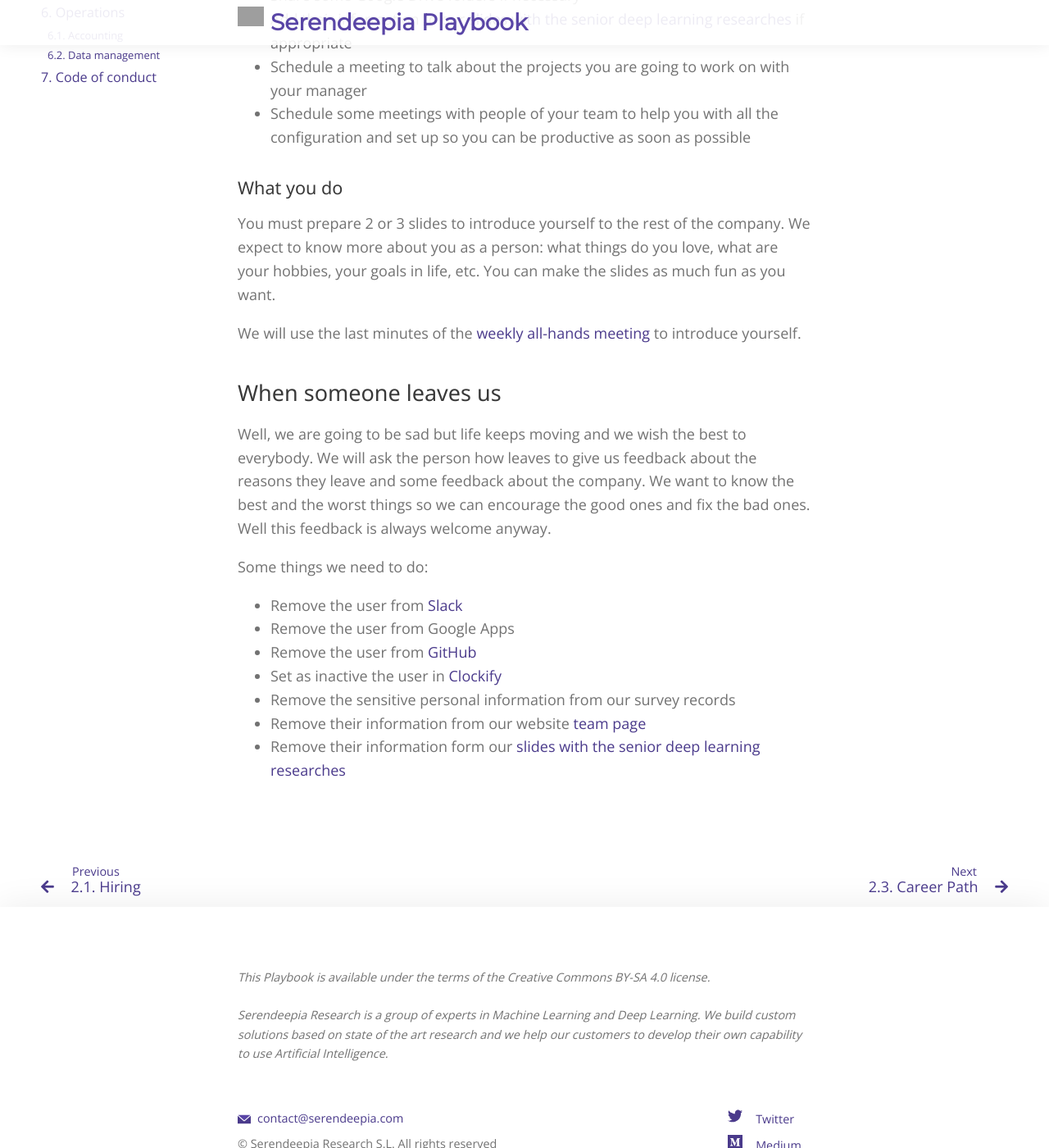
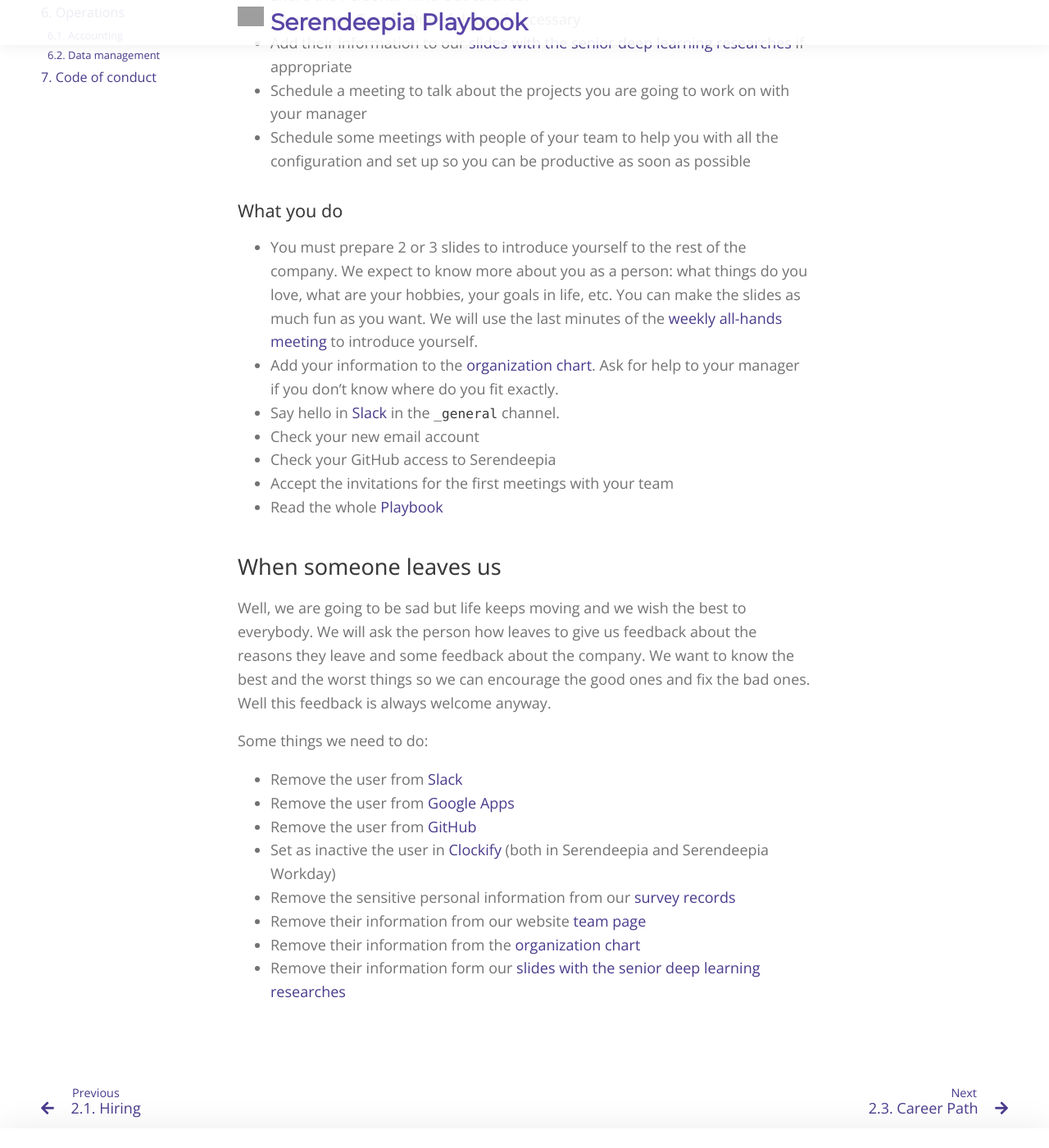
Before and after one commit to serendeepia/playbook, a Jekyll site: the page built from _docs/2_2_on_boarding.md, in a window 1280 px wide and 1400 px high, scrolled down 613 px. Shown: the whole window at 82% size. Built offline with Jekyll 4.4.1, drawn with Linux system fonts in a browser that asks for light colours; nearby versions of some CDN libraries; comment, search, counter and statistics services are not loaded; some of the changed text lies outside the part shown; grey boxes are pictures that could not be loaded.

Commit message:
add more information in on boarding

```diff
--- a/_docs/2_2_on_boarding.md
+++ b/_docs/2_2_on_boarding.md
@@ -13,10 +13,10 @@ We will need you to complete our survey to collect some personal information we
 ### What we do
 
 * Add their information to the website [team page](https://serendeepia.com/team.html)
-* Add email in Google Apps (name.surname@serendeepia.com)
+* Add email in [Google Apps](https://admin.google.com/serendeepia.com) (name.surname@serendeepia.com)
 * Add them to [Slack](https://serendeepia.slack.com)
 * Add them to [GitHub](https://github.com/serendeepia) if necessary
-* Add them to [Clockify](https://clockify.me/teams) if necessary
+* Add them to [Clockify](https://clockify.me/teams) (both in Serendeepia and Serendeepia Workday) if necessary
 * Share the Personal Time Out calendar
 * Share some Google Drive folders if necessary
 * Add their information to our [slides with the senior deep learning researches](https://docs.google.com/presentation/d/1JB8tzKKdeHBhdYPFMoxZXxoXirlTvhBW-mrJ4Gl33RU) if appropriate
@@ -25,9 +25,13 @@ We will need you to complete our survey to collect some personal information we
 
 ### What you do
 
-You must prepare 2 or 3 slides to introduce yourself to the rest of the company. We expect to know more about you as a person: what things do you love, what are your hobbies, your goals in life, etc. You can make the slides as much fun as you want.
-
-We will use the last minutes of the [weekly all-hands meeting](/1-2-communications#weekly-all-hands) to introduce yourself.
+* You must prepare 2 or 3 slides to introduce yourself to the rest of the company. We expect to know more about you as a person: what things do you love, what are your hobbies, your goals in life, etc. You can make the slides as much fun as you want. We will use the last minutes of the [weekly all-hands meeting](/1-2-communications#weekly-all-hands) to introduce yourself.
+* Add your information to the [organization chart](/1-4-organization-chart). Ask for help to your manager if you don't know where do you fit exactly.
+* Say hello in [Slack](https://serendeepia.slack.com/messages/C7D0YUBL1/) in the `_general` channel.
+* Check your new email account
+* Check your GitHub access to Serendeepia
+* Accept the invitations for the first meetings with your team
+* Read the whole [Playbook](/)
 
 ## When someone leaves us
 
@@ -35,9 +39,10 @@ Well, we are going to be sad but life keeps moving and we wish the best to every
 
 Some things we need to do:
 * Remove the user from [Slack](https://serendeepia.slack.com)
-* Remove the user from Google Apps
+* Remove the user from [Google Apps](https://admin.google.com/serendeepia.com)
 * Remove the user from [GitHub](https://github.com/serendeepia)
-* Set as inactive the user in [Clockify](https://clockify.me/teams)
-* Remove the sensitive personal information from our survey records
+* Set as inactive the user in [Clockify](https://clockify.me/teams) (both in Serendeepia and Serendeepia Workday)
+* Remove the sensitive personal information from our [survey records](https://docs.google.com/spreadsheets/d/1MyiSmkIOj1Q2q1G-SAG_h3--cU54GFeHnpPbZudE0fI)
 * Remove their information from our website [team page](https://serendeepia.com/team.html)
+* Remove their information from the [organization chart](/1-4-organization-chart)
 * Remove their information form our [slides with the senior deep learning researches](https://docs.google.com/presentation/d/1JB8tzKKdeHBhdYPFMoxZXxoXirlTvhBW-mrJ4Gl33RU)
```
Also changed, not shown: _docs/1_3_perks.md (+1 -1 lines), _docs/1_4_organization_chart.md (+1 -1 lines), _docs/2_0_talent.md (+2 -0 lines).
